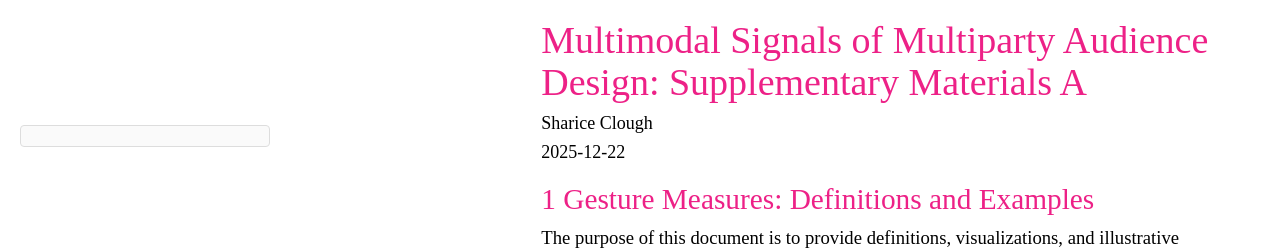
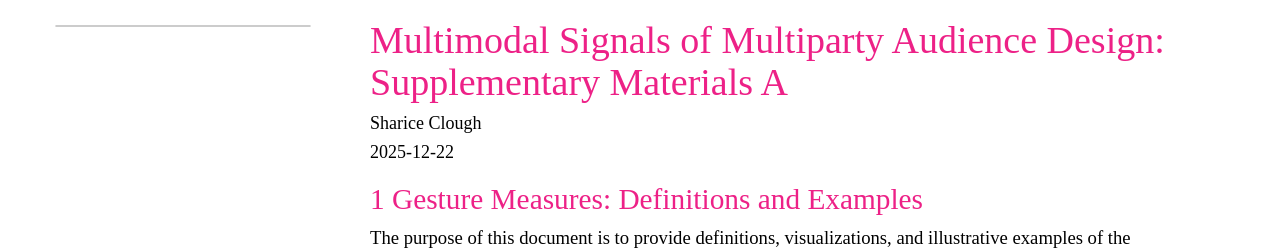
Before and after one commit to shariceclough/Multiparty-Kinematics, a plain HTML site: page index.html in a window 1280 px wide. Shown: the top 251 px of the page. Drawn offline with nearby package versions, Linux system fonts and the light colour scheme; some packages are replaced by stand-ins of ours; files that its build step writes are made by us from their sources; files whose address does not match are found by name.

Commit message:
Add files via upload

```diff
--- a/sharice.css
+++ b/sharice.css
@@ -90,44 +90,3 @@ p code span.co { color: #666699; font-style: italic; }
 div.sourceCode {
   background-color: #f5f5f5 !important;
 }
-
-/* Fix content width and margins to reduce extra left space */
-
-.container, .main-container, .content {
-  max-width: none !important;  /* allow full width */
-  margin-left: 0 !important;   /* remove extra margins */
-  padding-left: 0 !important;  /* remove extra padding */
-}
-
-/* Then add padding to body to leave room for TOC */
-
-body {
-  padding-left: 270px;  /* adjust this to match TOC width + left offset */
-}
-
-/* TOC styling (same as before) */
-
-#TOC, .tocify {
-  position: fixed;
-  top: 100px;
-  left: 20px;
-  width: 250px;
-  max-height: 80vh;
-  overflow-y: auto;
-  background-color: #fafafa;
-  border: 1px solid #ddd;
-  padding: 10px;
-  border-radius: 4px;
-  display: block !important;
-}
-
-/* Responsive adjustments */
-
-@media (max-width: 992px) {
-  body {
-    padding-left: 0;
-  }
-  .tocify {
-    display: none !important;
-  }
-}
```
